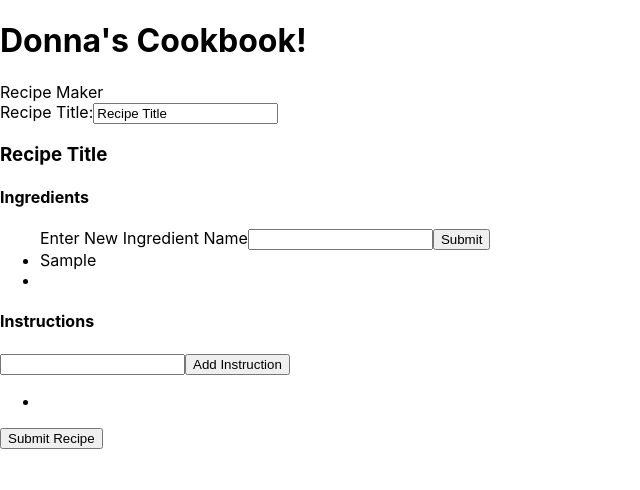
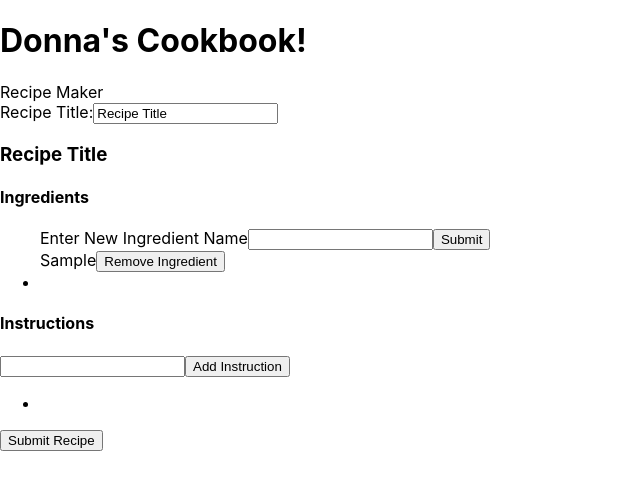
Before and after one commit to gabechaz/donnas-cookbook-frontend, a React (Create React App) app in the folder Code/donnas-cookbook/donnas-cookbook-frontend/: page /recipe-maker in a window 1280 px wide. Both pictures are taken after typing "Sample" into the empty fields and a click on the button "Submit". Shown: the top 490 px of the page, without its empty margins (0-640 px from the left). Built offline with nearby package versions, Linux system fonts and the light colour scheme.

Commit message:
added remove ingredient button and associated function and functionality

```diff
--- a/Code/donnas-cookbook/donnas-cookbook-frontend/src/pageComponents/RecipeDraft.js
+++ b/Code/donnas-cookbook/donnas-cookbook-frontend/src/pageComponents/RecipeDraft.js
@@ -5,7 +5,7 @@ import InstructionAdder from './InstructionAdder'
 
 function RecipeDraft ({setNewIng, setIngList, recipeTitle, ingList, newIng, instructionList, setInstructionList, instructionLis, setInstructionLis}) {
 
-
+    //fix the ingredient state variable names across all components
     //move all the deconstructed values from recipe maker down to recipe draft, they dont need to be up there
 
 
@@ -18,6 +18,10 @@ function RecipeDraft ({setNewIng, setIngList, recipeTitle, ingList, newIng, inst
 
     function removeInstruction(e) {
         setInstructionList(instructionList.filter(instruction => instruction !== e.target.getAttribute('name')))
+    }
+
+    function removeIngredient(e) {
+        setIngList(ingList.filter(ingredient => ingredient.name !== e.target.getAttribute('name') ))
     }
 
     useEffect(() => {
@@ -39,7 +43,11 @@ function RecipeDraft ({setNewIng, setIngList, recipeTitle, ingList, newIng, inst
     useEffect (() => {
         setIngsList(ingList.map(ing => {
             return (
-                <li key={ing.name}>{ing.name}</li>
+                <span>
+                <span key={ing.name}>{ing.name}</span>
+                <button  name={ing.name} onClick={removeIngredient}>Remove Ingredient</button>
+                <br />
+                </span>
             )
         }))
     }
```
